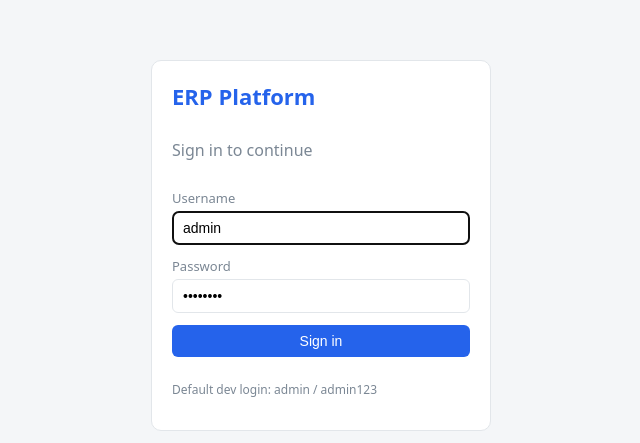
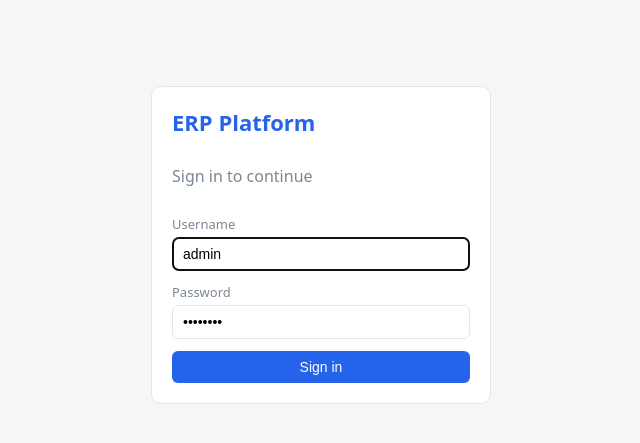
Before and after one commit to Tharaka-Chathuranga/ERP_Platform, a React (Vite) app in the folder frontend/: page /login in a window 1280 px wide. Shown: the part 155-598 px from the top of the page, without its empty margins (319-959 px from the left). Built offline with nearby package versions, Linux system fonts and the light colour scheme.

Commit message:
remove the  dev login password from the ui

```diff
--- a/frontend/src/pages/LoginPage.tsx
+++ b/frontend/src/pages/LoginPage.tsx
@@ -42,7 +42,6 @@ export function LoginPage() {
         <button type="submit" disabled={busy}>
           {busy ? "Signing in…" : "Sign in"}
         </button>
-        <p className="muted small">Default dev login: admin / admin123</p>
       </form>
     </div>
   );
```
